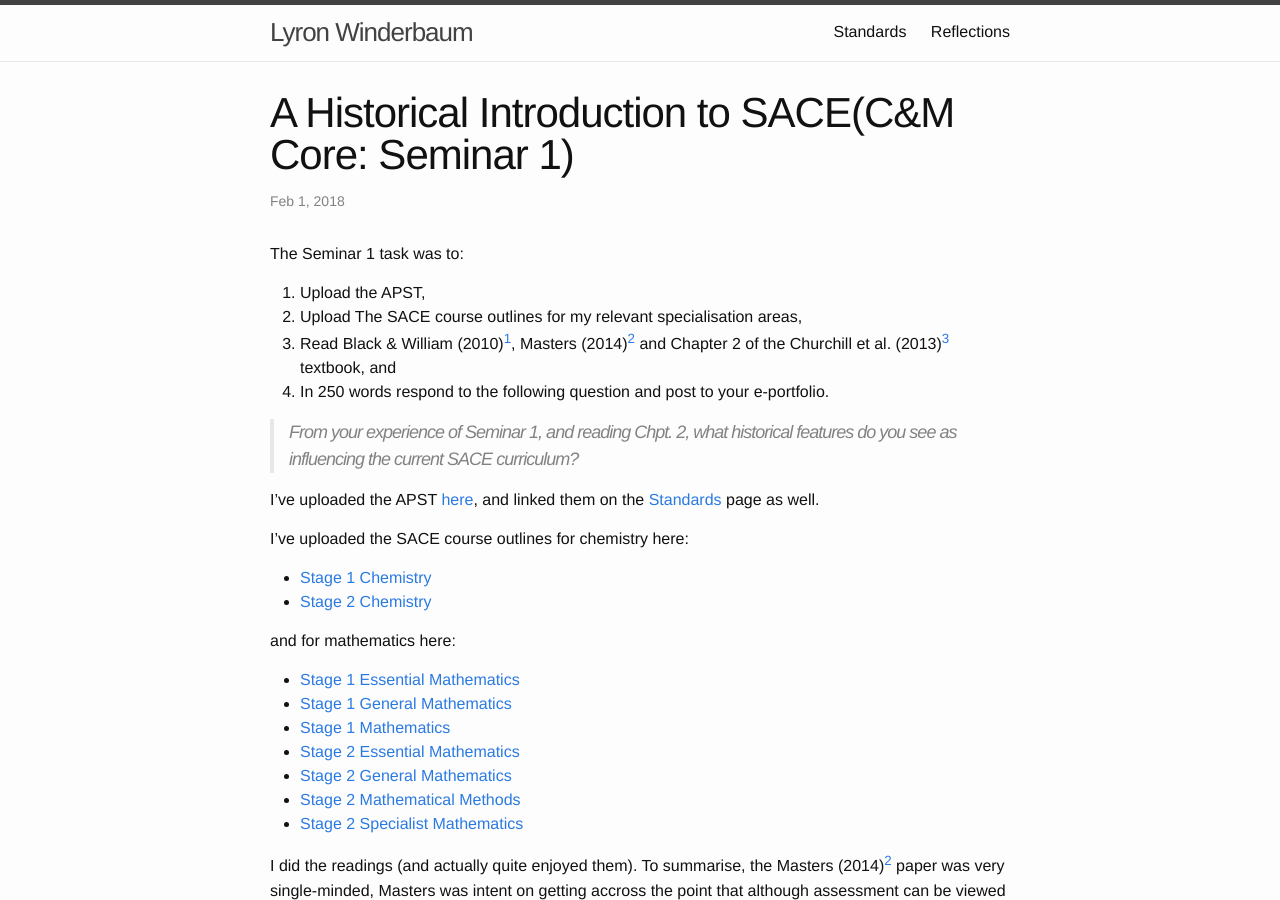
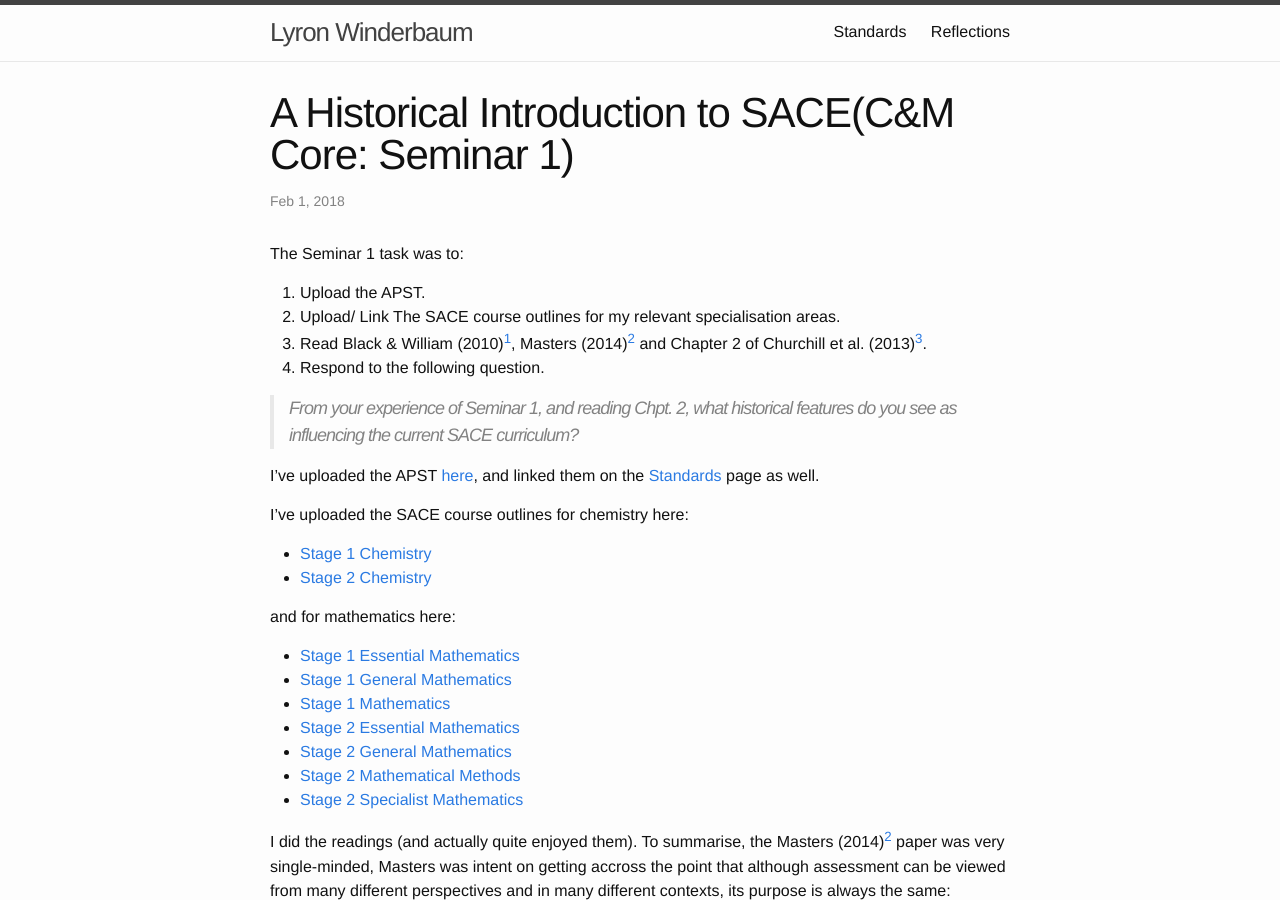
Before and after one commit to Armadilloa16/eportfolio, a Jekyll site: the page built from _posts/2018-02-01-sace.md, in a window 1280 px wide and 900 px high. Built offline with Jekyll 4.4.1, drawn with Linux system fonts in a browser that asks for light colours.

```diff
--- a/_posts/2018-02-01-sace.md
+++ b/_posts/2018-02-01-sace.md
@@ -7,10 +7,10 @@ categories: CMcore seminar
 
 The Seminar 1 task was to:
 
-1. Upload the APST,
-2. Upload The SACE course outlines for my relevant specialisation areas,
-3. Read Black & William (2010)[^Black2010], Masters (2014)[^Masters2014] and Chapter 2 of the Churchill et al. (2013)[^Churchill2013] textbook, and
-4. In 250 words respond to the following question and post to your e-portfolio.
+1. Upload the APST.
+2. Upload/ Link The SACE course outlines for my relevant specialisation areas.
+3. Read Black & William (2010)[^Black2010], Masters (2014)[^Masters2014] and Chapter 2 of Churchill et al. (2013)[^Churchill2013].
+4. Respond to the following question.
 <blockquote markdown="1">
 From your experience of Seminar 1, and reading Chpt. 2, what historical features do you see as influencing the current SACE curriculum?
 </blockquote>
```
Also changed, not shown: _posts/2018-02-01-teacher-role.md (+11 -2 lines).
